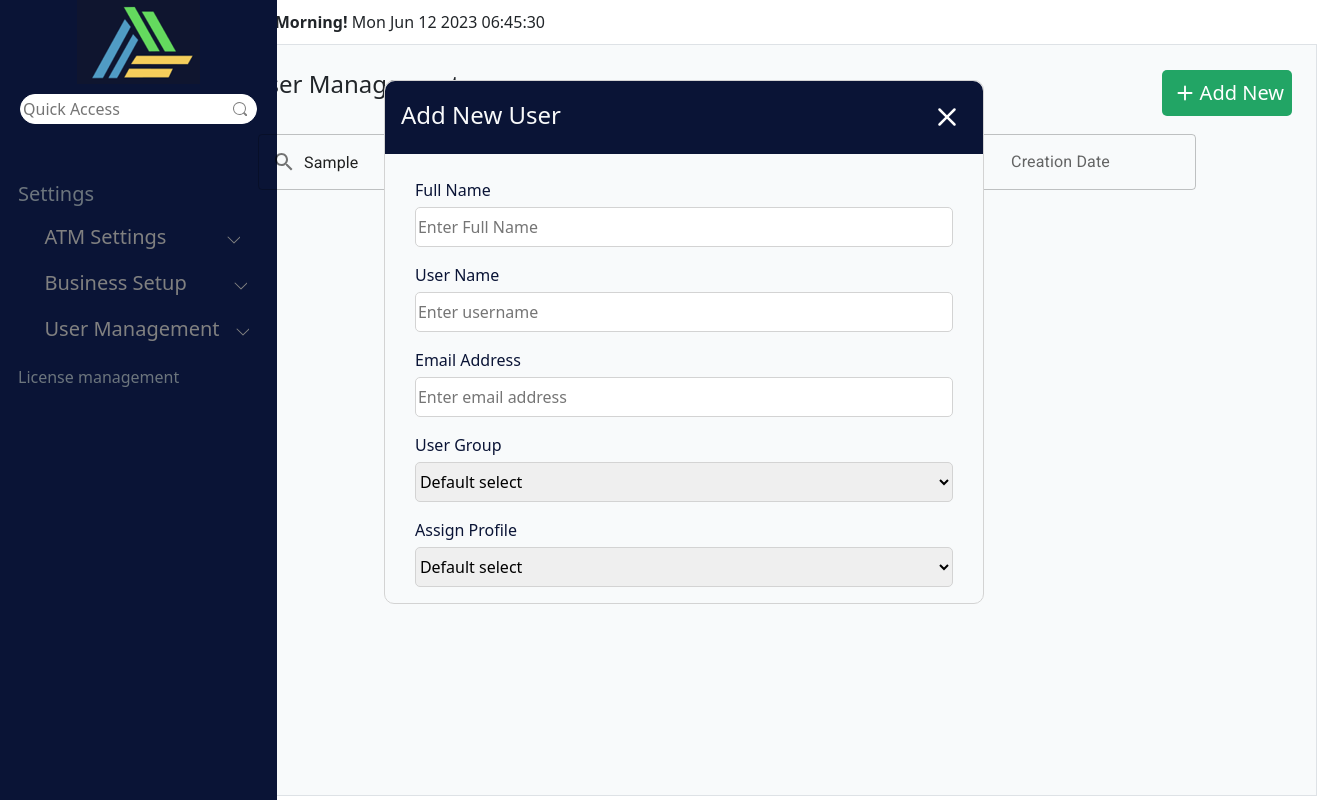
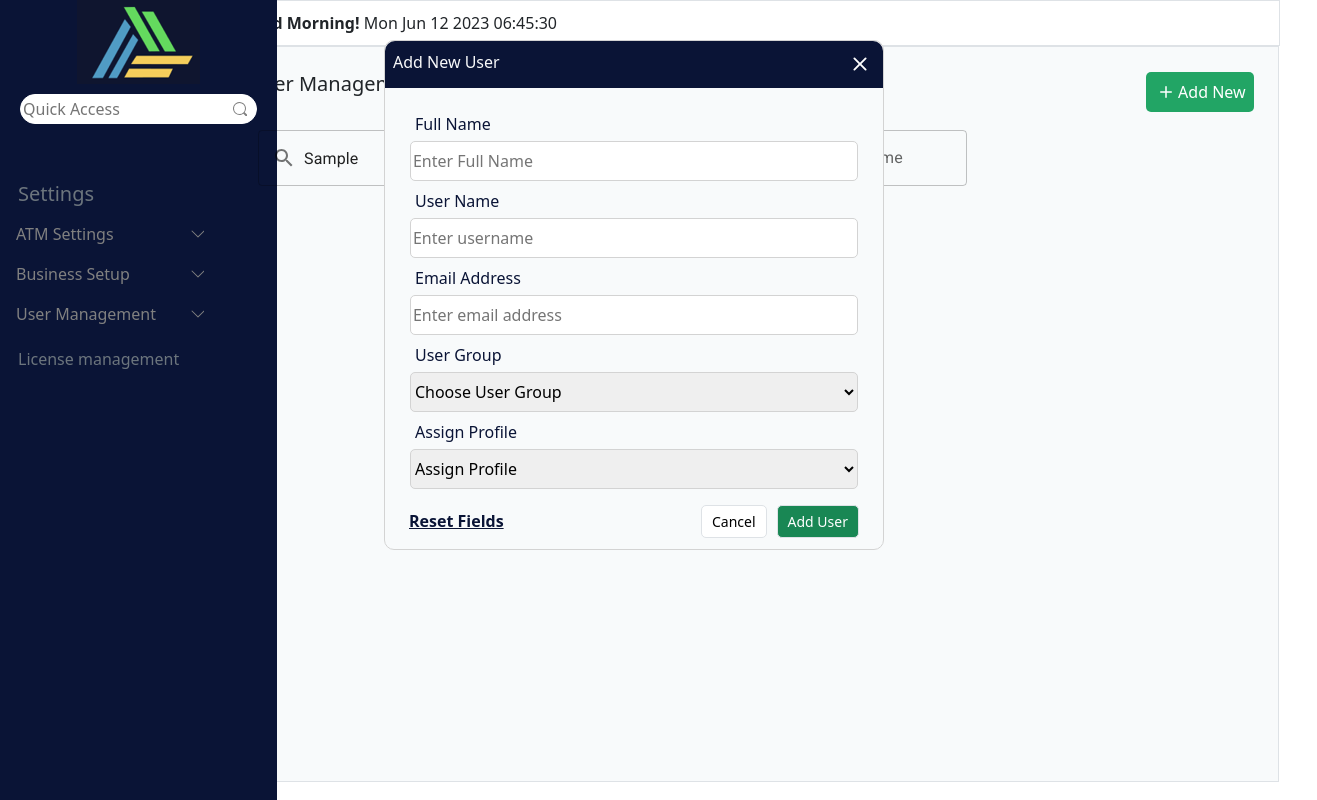
Before and after one commit to Moetasim97/router_task, a React (Create React App) app: page / in a window 1280 px wide. Both pictures are taken after typing "Sample", "Sample" into the empty fields and a click on the button "Add New". Shown: the whole page, 1317 px wide, since content can reach past the window. Built offline with nearby package versions, Linux system fonts and the light colour scheme.

Commit message:
succeeded in making the child update the state of the parent

```diff
--- a/src/App.css
+++ b/src/App.css
@@ -1,12 +1,12 @@
 .App {
   text-align: center;
-  height:100vh;
+  height:100%;
   position: relative;
 }
 
 .sidebar{
-  position: fixed;
-  height: 100%;
+  position: absolute;
+  height:100vh;
   width: fit-content;
   background-color: #0a1436;
   padding-left: 10px;
@@ -34,7 +34,7 @@
   width:200px;
   text-align: start;
   border:0px;
-  font-size: 20px;
+  font-size: 16px;
   font-weight: 400;
 
 
@@ -48,32 +48,25 @@
   display: none;
 }
 
-.bi.bi-chevron-down.first {
-  margin-left: 60px;
-}
-
-.bi.bi-chevron-down.second {
-  margin-left: 46px;
-}
-.bi.bi-chevron-down.third{
-  margin-left: 15px;
+.bi.bi-chevron-down{
+  background-color: inherit;
 }
 
 .top_div{
-  width:84%;
+  width:100%;
   background-color: white;
   text-align: start;
-  margin-left: 229px;
+  padding-left: 240px;
   padding-top: 10px;
   padding-bottom: 10px;
 
 }
 
 .container_div{
-  width:85%;
+  width:82%;
   background-color: #F8FAFB;
   margin-left: 229px;
-  height: 94vh;
+  height: 92vh;
   padding-left: 20px;
   padding-top: 25px;
 
@@ -85,8 +78,12 @@
   border: 1px white;
   border-radius: 5px;
   font-weight: 500;
-  font-size: 20px;
+  font-size: 16px;
 
+}
+.mr
+{
+  margin-right: 10px;
 }
 
 .bi.bi-plus{
--- a/src/App.js
+++ b/src/App.js
@@ -1,4 +1,3 @@
-
 import './App.css';
 import image from './Screenshot 2023-06-11 222930.png'
 import React from "react"
@@ -34,15 +33,24 @@ class App extends React.Component{
   toggle_modal=()=>{
     if(this.state.modal_state==false){
       this.setState(()=>{ return {...this.state,modal_state:true}})
+      console.log(this.state)
 
     }
     else if(this.state.modal_state==true){
-
+      this.setState(() => { return { ...this.state, modal_state: false } })
+      console.log(this.state)
     }
   }
   render(){
-    console.log(this.state)
+    console.log("I just got rendered")
     const age=this.state.age
+
+
+    // enabling the modal child to change the state of the parent component
+    function close_modal(object){
+      this.state.modal_state=false
+
+    }
 
      this.handleChange=(e)=>{
       return this.setState({age:e.target.value})
@@ -57,7 +65,7 @@ class App extends React.Component{
       <>
 
       <div className="App bg-white">
-      <Modal state={this.state.modal_state} rendering_function={this.rendering_function}/>
+      <Modal state={this.state} close={close_modal}/>
 
         <div className='sidebar '>
           <img src={image} />
@@ -71,9 +79,9 @@ class App extends React.Component{
         <div className='d-flex flex-column mt-5 '>
             <div className='text-secondary px-2 h5' align="start"> Settings</div>
             <div className="dropdown">
-                <button className="btn_class py-2 dropdown-toggle"  type="button" id="dropdownMenuButton" data-toggle="dropdown" aria-haspopup="true" aria-expanded="false" >
-                  ATM Settings
-                  <svg xmlns="http://www.w3.org/2000/svg" width="14" height="14" fill="currentColor" className="bi bi-chevron-down first" viewBox="0 0 14 14">
+                <button className="btn_class py-2 dropdown-toggle d-flex align-items-baseline justify-content-between"  type="button" id="dropdownMenuButton" data-toggle="dropdown" aria-haspopup="true" aria-expanded="false" >
+                  <div>ATM Settings</div>
+                  <svg xmlns="http://www.w3.org/2000/svg" width="14" height="14" fill="currentColor" className="bi bi-chevron-down " viewBox="0 0 14 14">
                     <path fillRule="evenodd" d="M1.646 4.646a.5.5 0 0 1 .708 0L8 10.293l5.646-5.647a.5.5 0 0 1 .708.708l-6 6a.5.5 0 0 1-.708 0l-6-6a.5.5 0 0 1 0-.708z"/>
                   </svg>
                 </button>
@@ -84,9 +92,9 @@ class App extends React.Component{
                   <a className="dropdown-item" href="#">Something else here</a>
                 </div>
                 <div className="dropdown">
-                <button className="btn_class py-2 Name dropdown-toggle" type="button" id="dropdownMenuButton" data-toggle="dropdown" aria-haspopup="true" aria-expanded="false">
-                  Business Setup
-                  <svg xmlns="http://www.w3.org/2000/svg" width="14" height="14" fill="currentColor" className="bi bi-chevron-down second" viewBox="0 0 14 14">
+                <button className="btn_class py-2 Name dropdown-toggle d-flex align-items-baseline justify-content-between" type="button" id="dropdownMenuButton" data-toggle="dropdown" aria-haspopup="true" aria-expanded="false">
+                  <div>Business Setup</div>
+                  <svg xmlns="http://www.w3.org/2000/svg" width="14" height="14" fill="currentColor" className="bi bi-chevron-down " viewBox="0 0 14 14">
                     <path fillRule="evenodd" d="M1.646 4.646a.5.5 0 0 1 .708 0L8 10.293l5.646-5.647a.5.5 0 0 1 .708.708l-6 6a.5.5 0 0 1-.708 0l-6-6a.5.5 0 0 1 0-.708z"/>
                   </svg>
                 </button>
@@ -97,9 +105,9 @@ class App extends React.Component{
                 </div>
             </div>
             <div className="dropdown">
-                <button className="btn_class py-2 Name dropdown-toggle" type="button" id="dropdownMenuButton" data-toggle="dropdown" aria-haspopup="true" aria-expanded="false">
-                  User Management
-                  <svg xmlns="http://www.w3.org/2000/svg" width="14" height="14" fill="currentColor" className="bi bi-chevron-down third" viewBox="0 0 14 14">
+                <button className="btn_class py-2 Name dropdown-toggle d-flex align-items-baseline justify-content-between" type="button" id="dropdownMenuButton" data-toggle="dropdown" aria-haspopup="true" aria-expanded="false">
+                  <div>User Management</div>
+                  <svg xmlns="http://www.w3.org/2000/svg" width="14" height="14" fill="currentColor" className="bi bi-chevron-down " viewBox="0 0 14 14">
                     <path fillRule="evenodd" d="M1.646 4.646a.5.5 0 0 1 .708 0L8 10.293l5.646-5.647a.5.5 0 0 1 .708.708l-6 6a.5.5 0 0 1-.708 0l-6-6a.5.5 0 0 1 0-.708z"/>
                   </svg>
                 </button>
@@ -113,17 +121,17 @@ class App extends React.Component{
             </div>
         </div>
 
-        <div className="top_div" > <strong>Good Morning!</strong> {Date().substring(0,25)}</div>
+        <div className="top_div border border-seconndary" > <strong>Good Morning!</strong> {Date().substring(0,25)}</div>
         {/* This is the part that I'm now interested in */}
 
         <div className='container_div border'>
 
 
           <div className='d-flex justify-content-between'>
-            <div className="h4">User Management</div>
+            <div className="h5">User Management</div>
             <button className='main_trigger d-flex p-2 mx-4' onClick={this.toggle_modal}>
 
-                <svg xmlns="http://www.w3.org/2000/svg" width="30" height="30" fill="currentColor" className="bi bi-plus" viewBox="0 0 16 16">
+                <svg xmlns="http://www.w3.org/2000/svg" width="24" height="24" fill="currentColor" className="bi bi-plus" viewBox="0 0 16 16">
                   <path d="M8 4a.5.5 0 0 1 .5.5v3h3a.5.5 0 0 1 0 1h-3v3a.5.5 0 0 1-1 0v-3h-3a.5.5 0 0 1 0-1h3v-3A.5.5 0 0 1 8 4z"/>
                 </svg>
                 Add New
@@ -137,7 +145,7 @@ class App extends React.Component{
         display:"flex",
         alignItems:"baseline",
         width: 'fit-content',
-        height: 300,
+        height: "fit-content",
         backgroundColor: 'inherit',
         marginTop:"10px "
       }}
@@ -146,24 +154,34 @@ class App extends React.Component{
        <TextField
           label=""
           id="outlined-start-adornment"
-          sx={{ m:1, width: '40ch',display:'flex',justifyContent:"start" }}
+                sx={{
+                  m: 1, width: '30ch', display: 'flex', justifyContent: "start", '& ::placeholder': {
+                    fontSize:"14px;",textAlign:"start"
+                  }
+}}
           InputProps={{
             startAdornment: <InputAdornment position="start"><SearchIcon/></InputAdornment>,
             placeholder:"Search..."
           }}
         />
          <TextField
-          label="User Name"
+
           id="named_id"
-          sx={{ m:1, width: '20ch',display:'flex',justifyContent:"start" }}
+                sx={{
+                  m: 1, width: '15ch', display: 'flex', justifyContent: "start", maxHeight: "20px;", '& ::placeholder': {
+                    fontSize: "14px;", textAlign: "start",color:"black"
+                  } }}
+                  inputProps={{placeholder:"User Name"}}
         />
         <FormControl sx={{ m: 1, minWidth: 120 }}>
+        <InputLabel id="user_select_label" >User Status</InputLabel>
         <Select
           value={age}
           onChange={this.handleChange}
-
-          inputProps={{ 'aria-label': 'Without label',
-        name:"select",placeholder:"User status"
+          labelId='user_select_label'
+          label="User Status"
+          inputProps={{
+        name:"select",id:"status_select"
        }}
 
         >
@@ -176,13 +194,12 @@ class App extends React.Component{
 
       </FormControl>
       <DatePicker
-       label="Creation Date"
-       sx={{width:"25ch"}}
+       label="All Time"
+       sx={{width:"15ch"}}
         />
+    </Box>
 
 
-
-    </Box>
 
         </div>
 
--- a/src/Modal.css
+++ b/src/Modal.css
@@ -1,11 +1,11 @@
 .modal_background{
     background-color:#F8FAFB;
     position:fixed;
-    width:600px;
+    width:500px;
     height:fit-content;
     opacity: 1;
     z-index: 10;
-    top:10%;
+    top:5%;
     left: 30%;
     border: 1px solid lightgray;
     border-radius: 10px;
@@ -20,7 +20,7 @@
 
 }
 
-label{
+.modal_background label{
     font-size: 16px;
     font-weight: 500;
     color: #0a1436;
@@ -38,3 +38,24 @@ label{
 .bi.bi-x{
     cursor: pointer;
 }
+
+.margin{
+    margin-left: 10px;
+}
+
+.modal_buttons{
+    font-size: 14px;
+    font-weight: 400;
+    padding-top: 5px;
+    padding-bottom: 5px;
+    padding-left: 10px;
+    padding-right: 10px;
+    border-radius: 5px;
+
+}
+.reset{
+    text-decoration: underline;
+    color: #0a1436;
+    font-weight: bold;
+    cursor: pointer;
+}
--- a/src/Modal.js
+++ b/src/Modal.js
@@ -9,53 +9,65 @@ class Modal extends React.Component{
     }
 
     do_something=()=>{
-
-        console.log(this.state)
+        console.log(this.props)
+        return this.props.close(this.props.state)
     }
 
 
     render(){
-        if(this.props.state==false){
+
+        if(this.props.state.modal_state==false){
             return(<div></div>)
         }
+
         else {
             return(
                 <>
                 <div className="modal_background ">
-               <div className="header_modal d-flex justify-content-between  p-3">
-                    <div className="text-light pt-1  h4">Add New User</div>
-                    <svg xmlns="http://www.w3.org/2000/svg" width="40" height="40" fill="white" className="bi bi-x" onClick={this.do_something} viewBox="0 0 16 16">
+               <div className="header_modal d-flex justify-content-between  p-2">
+                    <div className="text-light pt-1  h6">Add New User</div>
+                    <svg xmlns="http://www.w3.org/2000/svg" width="30" height="30" fill="white" className="bi bi-x" onClick={this.do_something} viewBox="0 0 16 16">
                     <path d="M4.646 4.646a.5.5 0 0 1 .708 0L8 7.293l2.646-2.647a.5.5 0 0 1 .708.708L8.707 8l2.647 2.646a.5.5 0 0 1-.708.708L8 8.707l-2.646 2.647a.5.5 0 0 1-.708-.708L7.293 8 4.646 5.354a.5.5 0 0 1 0-.708z"/>
                     </svg>
                </div>
                <div>
                <div className="d-flex justify-content-start mt-4"><label htmlFor="fullName">Full Name</label></div>
-               <input className="fullusername custom_style mb-3" type="text" placeholder="Enter Full Name" id="fullName"></input>
+               <input className="fullusername custom_style mb-2" type="text" placeholder="Enter Full Name" id="fullName"></input>
                </div>
                <div>
                <div className="d-flex justify-content-start"><label htmlFor="userName">User Name</label></div>
-               <input className="username custom_style mb-3" type="text" placeholder="Enter username" id="userName"></input>
+               <input className="username custom_style mb-2" type="text" placeholder="Enter username" id="userName"></input>
                </div>
                <div>
                <div className="d-flex justify-content-start"><label htmlFor="email_address">Email Address</label></div>
-               <input className="emailaddress custom_style mb-3" type="text" placeholder="Enter email address" id="email_address"></input>
+               <input className="emailaddress custom_style mb-2" type="text" placeholder="Enter email address" id="email_address"></input>
                </div>
                <div>
                <div className="d-flex justify-content-start"><label htmlFor="user_group">User Group</label></div>
-               <select className="  custom_style mb-3" id="user_group">
-                    <option>Default select</option>
+               <select className="custom_style mb-2" name="groups" required id="user_group">
+                    <option value="" disabled selected>Choose User Group</option>
+                    <option value="office">Office</option>
+                    <option value="managers">Managers</option>
+                    <option value="head_office">Head Office</option>
+
                 </select>
                </div>
+               {/* this next select is going to be present for aesthetic purposes only to match
+               the look and feel of the client's design */}
                <div>
                <div className="d-flex justify-content-start"><label htmlFor="user_profile">Assign Profile</label></div>
                <select className="  custom_style mb-3" id="user_profile">
-                    <option>Default select</option>
+                    <option>Assign Profile</option>
                 </select>
                </div>
+               <div className="d-flex w-90  justify-content-between align-items-baseline ">
+                    <p className="mx-4 reset">Reset Fields</p>
+                    <div className="mx-4" >
+                        <button className="modal_buttons bg-white border">Cancel</button>
+                        <button className="margin modal_buttons bg-success text-white border ">Add User</button>
+                    </div>
+               </div>
                 </div>
-
-
-
 
                 </>
             )
```
